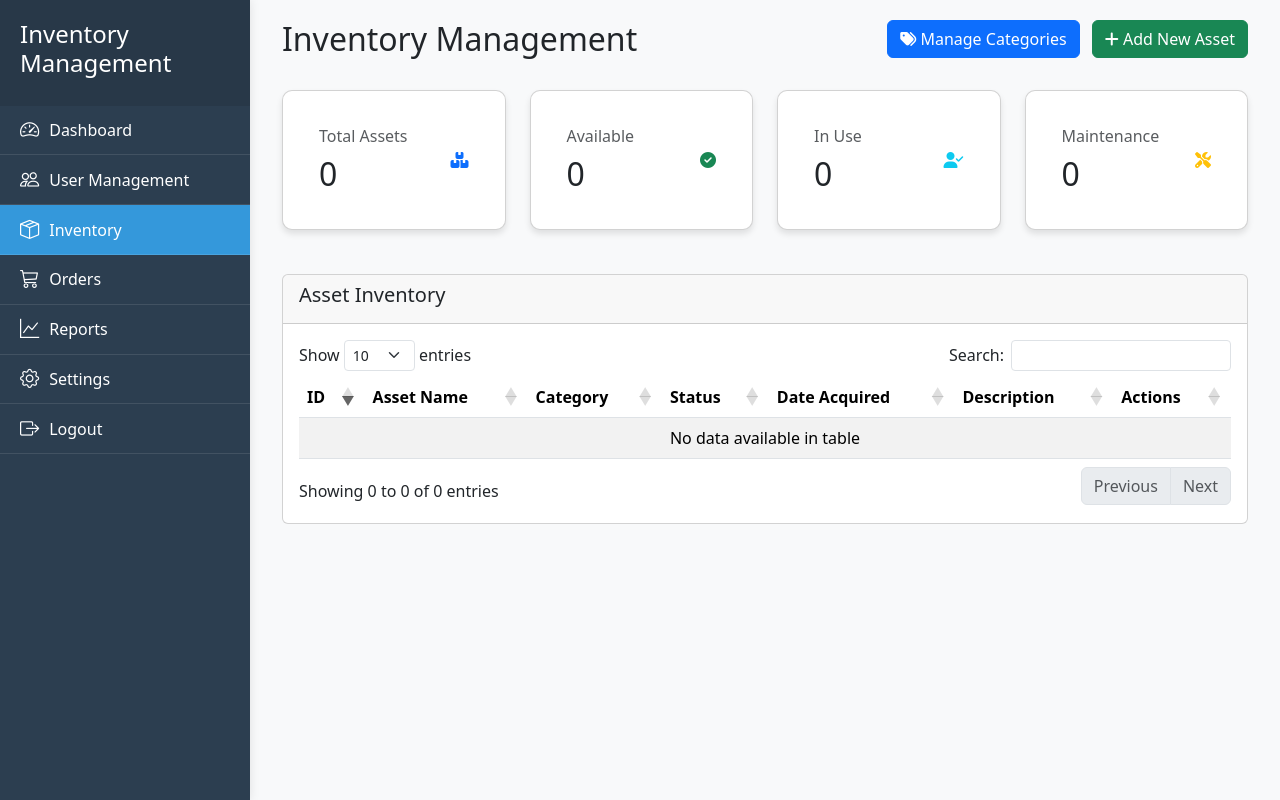
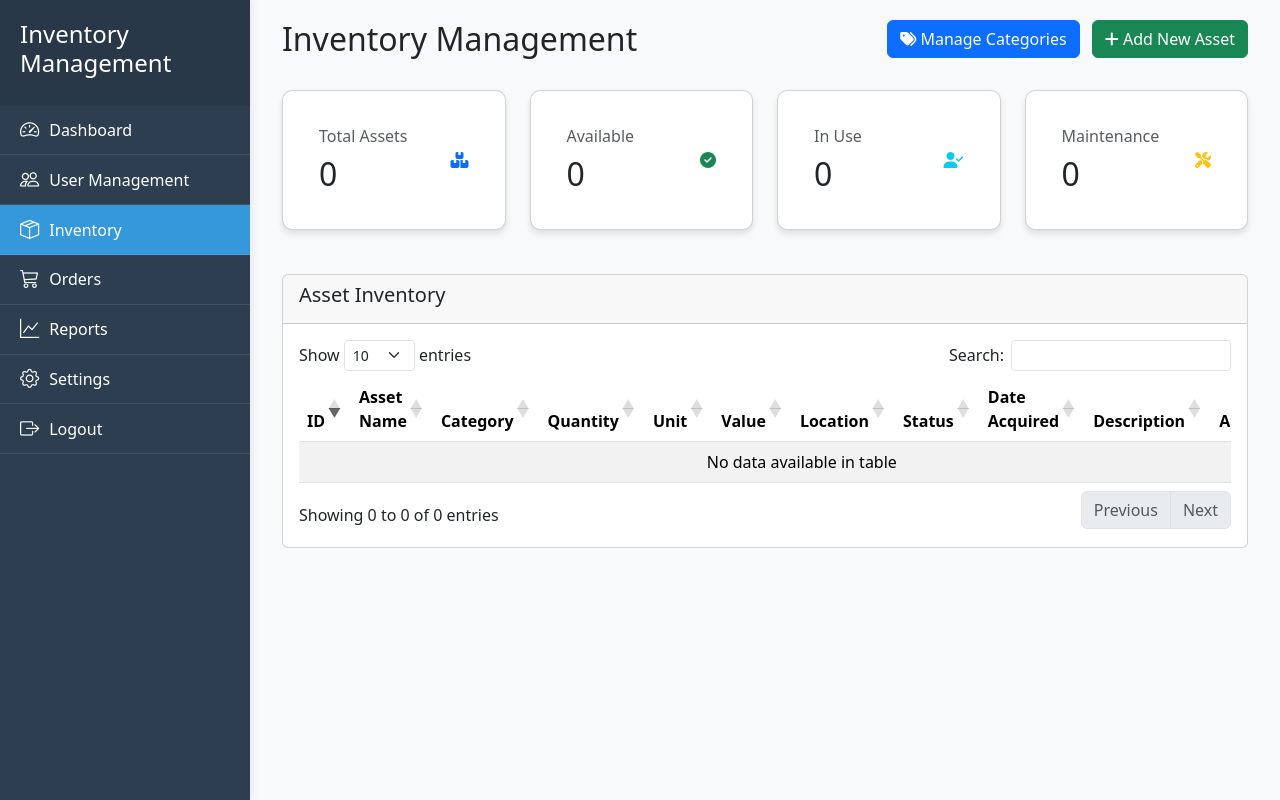
Before and after one commit to Eboni1/3rdSem, a PHP site: page /superadmin/inventory.php in a window 1280 px wide. Run offline with PHP 8.4, Linux system fonts and the light colour scheme; the visitor is signed in with stand-in values (Sample User, id 1); data that the repository does not hold is empty; some libraries are stand-ins or nearby versions.

Commit message:
Added quantity, unit and location ans asset value input

```diff
--- a/superadmin/inventory.php
+++ b/superadmin/inventory.php
@@ -59,9 +59,13 @@ if (isset($_POST['add_asset'])) {
     $asset_status = mysqli_real_escape_string($conn, $_POST['asset_status']);
     $asset_description = mysqli_real_escape_string($conn, $_POST['asset_description']);
     $date_acquired = mysqli_real_escape_string($conn, $_POST['date_acquired']);
+    $asset_value = mysqli_real_escape_string($conn, $_POST['asset_value']);
+    $quantity = mysqli_real_escape_string($conn, $_POST['quantity']);
+    $unit = mysqli_real_escape_string($conn, $_POST['unit']);
+    $location = mysqli_real_escape_string($conn, $_POST['location']);
 
-    $query = "INSERT INTO assets (asset_name, category, status, description, date_acquired)
-              VALUES ('$asset_name', '$asset_category', '$asset_status', '$asset_description', '$date_acquired')";
+    $query = "INSERT INTO assets (asset_name, category, status, description, date_acquired, asset_value, quantity, unit, location)
+              VALUES ('$asset_name', '$asset_category', '$asset_status', '$asset_description', '$date_acquired', '$asset_value', '$quantity', '$unit', '$location')";
 
     if (mysqli_query($conn, $query)) {
         $successMsg = "Asset added successfully!";
@@ -78,13 +82,21 @@ if (isset($_POST['update_asset'])) {
     $asset_status = mysqli_real_escape_string($conn, $_POST['asset_status']);
     $asset_description = mysqli_real_escape_string($conn, $_POST['asset_description']);
     $date_acquired = mysqli_real_escape_string($conn, $_POST['date_acquired']);
+    $asset_value = mysqli_real_escape_string($conn, $_POST['asset_value']);
+    $quantity = mysqli_real_escape_string($conn, $_POST['quantity']);
+    $unit = mysqli_real_escape_string($conn, $_POST['unit']);
+    $location = mysqli_real_escape_string($conn, $_POST['location']);
 
     $query = "UPDATE assets SET
               asset_name = '$asset_name',
               category = '$asset_category',
               status = '$asset_status',
               description = '$asset_description',
-              date_acquired = '$date_acquired'
+              date_acquired = '$date_acquired',
+              asset_value = '$asset_value',
+              quantity = '$quantity',
+              unit = '$unit',
+              location = '$location'
               WHERE id = '$asset_id'";
 
     if (mysqli_query($conn, $query)) {
@@ -144,6 +156,7 @@ $categories = mysqli_fetch_all($categories_result, MYSQLI_ASSOC);
 
 <!DOCTYPE html>
 <html lang="en">
+
 <head>
     <meta charset="UTF-8">
     <meta name="viewport" content="width=device-width, initial-scale=1.0">
@@ -201,6 +214,7 @@ $categories = mysqli_fetch_all($categories_result, MYSQLI_ASSOC);
         }
     </style>
 </head>
+
 <body>
     <div class="wrapper">
         <!-- Sidebar -->
@@ -357,6 +371,10 @@ $categories = mysqli_fetch_all($categories_result, MYSQLI_ASSOC);
                                             <th>ID</th>
                                             <th>Asset Name</th>
                                             <th>Category</th>
+                                            <th>Quantity</th>
+                                            <th>Unit</th>
+                                            <th>Value</th>
+                                            <th>Location</th>
                                             <th>Status</th>
                                             <th>Date Acquired</th>
                                             <th>Description</th>
@@ -369,10 +387,14 @@ $categories = mysqli_fetch_all($categories_result, MYSQLI_ASSOC);
                                                 <td><?php echo $asset['id']; ?></td>
                                                 <td><?php echo $asset['asset_name']; ?></td>
                                                 <td><?php echo $asset['category']; ?></td>
+                                                <td><?php echo isset($asset['quantity']) ? $asset['quantity'] : ''; ?></td>
+                                                <td><?php echo isset($asset['unit']) ? $asset['unit'] : ''; ?></td>
+                                                <td><?php echo isset($asset['asset_value']) ? '₱' . number_format($asset['asset_value'], 2) : ''; ?></td>
+                                                <td><?php echo isset($asset['location']) ? $asset['location'] : ''; ?></td>
                                                 <td>
                                                     <?php
                                                     $status_class = '';
-                                                        switch($asset['status']) {
+                                                    switch ($asset['status']) {
                                                         case 'Available':
                                                             $status_class = 'asset-status-available';
                                                             break;
@@ -388,7 +410,7 @@ $categories = mysqli_fetch_all($categories_result, MYSQLI_ASSOC);
                                                         default:
                                                             $status_class = '';
                                                     }
-                                                        echo '<span class="'.$status_class.'">'.$asset['status'].'</span>';
+                                                    echo '<span class="' . $status_class . '">' . $asset['status'] . '</span>';
                                                     ?>
                                                 </td>
                                                 <td><?php echo date('M d, Y', strtotime($asset['date_acquired'])); ?></td>
@@ -401,6 +423,10 @@ $categories = mysqli_fetch_all($categories_result, MYSQLI_ASSOC);
                                                         data-status="<?php echo $asset['status']; ?>"
                                                         data-description="<?php echo $asset['description']; ?>"
                                                         data-acquired="<?php echo $asset['date_acquired']; ?>"
+                                                        data-value="<?php echo isset($asset['asset_value']) ? $asset['asset_value'] : ''; ?>"
+                                                        data-quantity="<?php echo isset($asset['quantity']) ? $asset['quantity'] : ''; ?>"
+                                                        data-unit="<?php echo isset($asset['unit']) ? $asset['unit'] : ''; ?>"
+                                                        data-location="<?php echo isset($asset['location']) ? $asset['location'] : ''; ?>"
                                                         data-bs-toggle="modal" data-bs-target="#editAssetModal">
                                                         <i class="fas fa-edit"></i>
                                                     </button>
@@ -448,6 +474,20 @@ $categories = mysqli_fetch_all($categories_result, MYSQLI_ASSOC);
                             </div>
                         </div>
                         <div class="row mb-3">
+                            <div class="col-md-3">
+                                <label for="quantity" class="form-label">Quantity</label>
+                                <input type="number" class="form-control" id="quantity" name="quantity" min="1" value="1" required>
+                            </div>
+                            <div class="col-md-3">
+                                <label for="unit" class="form-label">Unit</label>
+                                <input type="text" class="form-control" id="unit" name="unit" placeholder="pcs, sets, etc.">
+                            </div>
+                            <div class="col-md-6">
+                                <label for="asset_value" class="form-label">Asset Value (₱)</label>
+                                <input type="number" class="form-control" id="asset_value" name="asset_value" step="0.01" min="0">
+                            </div>
+                        </div>
+                        <div class="row mb-3">
                             <div class="col-md-6">
                                 <label for="asset_status" class="form-label">Status</label>
                                 <select class="form-select" id="asset_status" name="asset_status" required>
@@ -463,6 +503,10 @@ $categories = mysqli_fetch_all($categories_result, MYSQLI_ASSOC);
                             </div>
                         </div>
                         <div class="mb-3">
+                            <label for="location" class="form-label">Location</label>
+                            <input type="text" class="form-control" id="location" name="location" placeholder="Building, Room, etc.">
+                        </div>
+                        <div class="mb-3">
                             <label for="asset_description" class="form-label">Description</label>
                             <textarea class="form-control" id="asset_description" name="asset_description" rows="3"></textarea>
                         </div>
@@ -475,6 +519,7 @@ $categories = mysqli_fetch_all($categories_result, MYSQLI_ASSOC);
             </div>
         </div>
     </div>
+
 
     <!-- Edit Asset Modal -->
     <div class="modal fade" id="editAssetModal" tabindex="-1" aria-labelledby="editAssetModalLabel" aria-hidden="true">
@@ -503,6 +548,20 @@ $categories = mysqli_fetch_all($categories_result, MYSQLI_ASSOC);
                             </div>
                         </div>
                         <div class="row mb-3">
+                            <div class="col-md-3">
+                                <label for="edit_quantity" class="form-label">Quantity</label>
+                                <input type="number" class="form-control" id="edit_quantity" name="quantity" min="1" required>
+                            </div>
+                            <div class="col-md-3">
+                                <label for="edit_unit" class="form-label">Unit</label>
+                                <input type="text" class="form-control" id="edit_unit" name="unit" placeholder="pcs, sets, etc.">
+                            </div>
+                            <div class="col-md-6">
+                                <label for="edit_asset_value" class="form-label">Asset Value (₱)</label>
+                                <input type="number" class="form-control" id="edit_asset_value" name="asset_value" step="0.01" min="0">
+                            </div>
+                        </div>
+                        <div class="row mb-3">
                             <div class="col-md-6">
                                 <label for="edit_asset_status" class="form-label">Status</label>
                                 <select class="form-select" id="edit_asset_status" name="asset_status" required>
@@ -518,6 +577,10 @@ $categories = mysqli_fetch_all($categories_result, MYSQLI_ASSOC);
                             </div>
                         </div>
                         <div class="mb-3">
+                            <label for="edit_location" class="form-label">Location</label>
+                            <input type="text" class="form-control" id="edit_location" name="location" placeholder="Building, Room, etc.">
+                        </div>
+                        <div class="mb-3">
                             <label for="edit_asset_description" class="form-label">Description</label>
                             <textarea class="form-control" id="edit_asset_description" name="asset_description" rows="3"></textarea>
                         </div>
@@ -530,6 +593,7 @@ $categories = mysqli_fetch_all($categories_result, MYSQLI_ASSOC);
             </div>
         </div>
     </div>
+
 
     <!-- Category Management Modal -->
     <div class="modal fade" id="addCategoryModal" tabindex="-1" aria-labelledby="addCategoryModalLabel" aria-hidden="true">
@@ -626,7 +690,9 @@ $categories = mysqli_fetch_all($categories_result, MYSQLI_ASSOC);
         $(document).ready(function() {
             // Initialize DataTable
             $('#assetsTable').DataTable({
-                order: [[0, 'desc']]
+                order: [
+                    [0, 'desc']
+                ]
             });
 
             // Handle edit button clicks
@@ -637,6 +703,10 @@ $categories = mysqli_fetch_all($categories_result, MYSQLI_ASSOC);
                 const status = $(this).data('status');
                 const description = $(this).data('description');
                 const acquired = $(this).data('acquired');
+                const value = $(this).data('value');
+                const quantity = $(this).data('quantity');
+                const unit = $(this).data('unit');
+                const location = $(this).data('location');
 
                 $('#edit_asset_id').val(id);
                 $('#edit_asset_name').val(name);
@@ -644,7 +714,12 @@ $categories = mysqli_fetch_all($categories_result, MYSQLI_ASSOC);
                 $('#edit_asset_status').val(status);
                 $('#edit_asset_description').val(description);
                 $('#edit_date_acquired').val(acquired);
+                $('#edit_asset_value').val(value);
+                $('#edit_quantity').val(quantity || 1);
+                $('#edit_unit').val(unit);
+                $('#edit_location').val(location);
             });
+
 
             // Auto dismiss alerts after 5 seconds
             setTimeout(function() {
@@ -659,10 +734,11 @@ $categories = mysqli_fetch_all($categories_result, MYSQLI_ASSOC);
 
             // Initialize tooltips
             const tooltipTriggerList = [].slice.call(document.querySelectorAll('[data-bs-toggle="tooltip"]'));
-            tooltipTriggerList.map(function (tooltipTriggerEl) {
+            tooltipTriggerList.map(function(tooltipTriggerEl) {
                 return new bootstrap.Tooltip(tooltipTriggerEl);
             });
         });
     </script>
 </body>
+
 </html>
```
Lines whose indentation alone changed are shown as unchanged.
